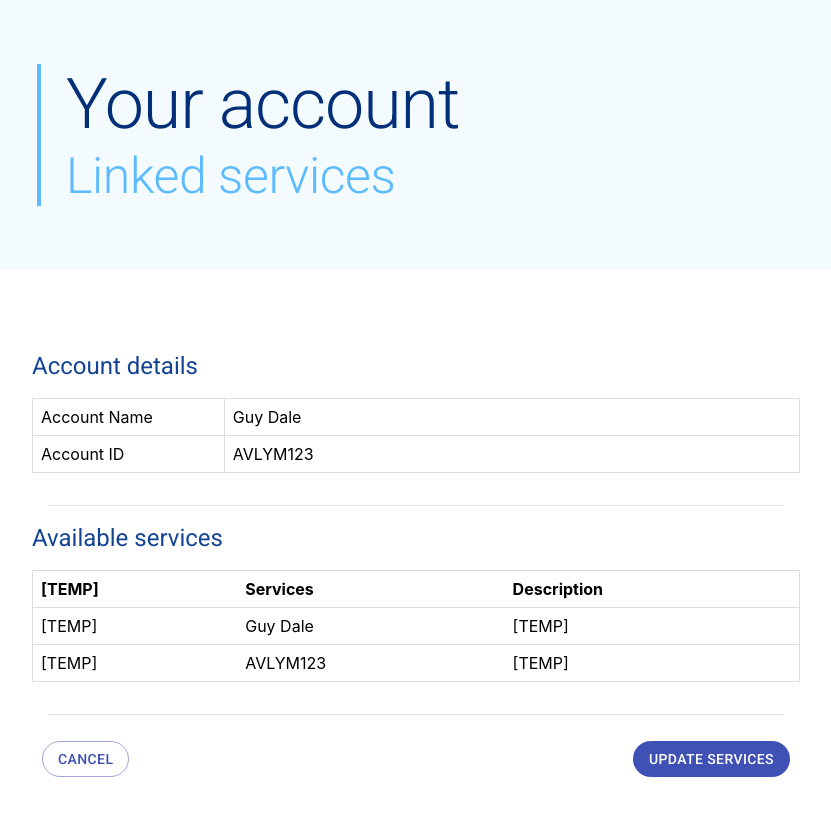
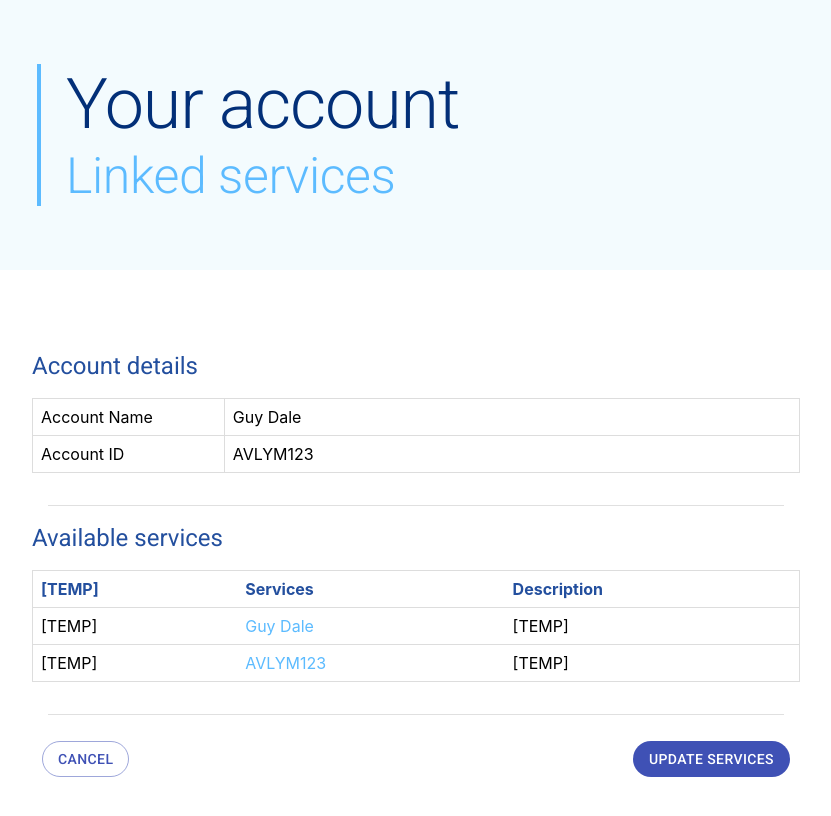
Before and after one commit to Kwiddy/Internship-React-Page, a React (Create React App) app: page / in a window 1280 px wide. Shown: the top 816 px of the page, without its empty margins (224-1055 px from the left). Built offline with nearby package versions, Linux system fonts and the light colour scheme.

Commit message:
add colour styling

```diff
--- a/src/components/accountServices.js
+++ b/src/components/accountServices.js
@@ -21,12 +21,12 @@ class ServiceTable extends React.Component {
           </tr>
           <tr key={name}>
             <td>[TEMP] </td>
-            <td>{name}</td>
+            <td className="service">{name}</td>
             <td>[TEMP]</td>
           </tr>
           <tr key={id}>
             <td>[TEMP]</td>
-            <td>{id}</td>
+            <td className="service">{id}</td>
             <td>[TEMP]</td>
           </tr>
         </tbody>
--- a/src/styles/style.css
+++ b/src/styles/style.css
@@ -44,7 +44,7 @@ header .headText #subHead {
   padding-bottom: 2vh;
   padding-top: 2vh;
   text-align: left;
-  color: #134494;
+  color: #234f9e;
 }
 
 .page-wrapper .page-block .account-details table {
@@ -63,7 +63,7 @@ header .headText #subHead {
 .page-wrapper .page-block .available-services {
   margin-bottom: 2vh;
   text-align: left;
-  color: #134494;
+  color: #234f9e;
   padding-bottom: 2vh;
   padding-top: 2vh;
 }
@@ -76,14 +76,22 @@ header .headText #subHead {
 }
 
 .page-wrapper .page-block .available-services table,
-.page-wrapper .page-block .available-services td,
+.page-wrapper .page-block .available-services td {
+  color: black;
+  padding: 1vh;
+}
+
 .page-wrapper .page-block .available-services th {
-  color: black;
+  color: #234f9e;
   padding: 1vh;
 }
 
 .page-wrapper .page-block .available-services tr {
   border: 1px solid #ddd;
+}
+
+.page-wrapper .page-block .available-services .service {
+  color: #5cbbff;
 }
 
 .page-wrapper .page-block .button-table {
--- a/src/styles/style.scss
+++ b/src/styles/style.scss
@@ -35,7 +35,7 @@ header {
       padding-bottom: 2vh;
       padding-top: 2vh;
       text-align: left;
-      color: #134494;
+      color: #234f9e;
       table {
         border-collapse: collapse;
         width: 100%;
@@ -51,7 +51,7 @@ header {
     .available-services {
       margin-bottom: 2vh;
       text-align: left;
-      color: #134494;
+      color: #234f9e;
       padding-bottom: 2vh;
       padding-top: 2vh;
       table {
@@ -61,13 +61,19 @@ header {
         border: 1px solid #ddd;
       }
       table,
-      td,
+      td {
+        color: black;
+        padding: 1vh;
+      }
       th {
-        color: black;
+        color: #234f9e;
         padding: 1vh;
       }
       tr {
         border: 1px solid #ddd;
+      }
+      .service {
+        color: #5cbbff;
       }
     }
     .button-table {
```
Also changed, not shown: 1 other file (tests, documents, lock files or other folders).
